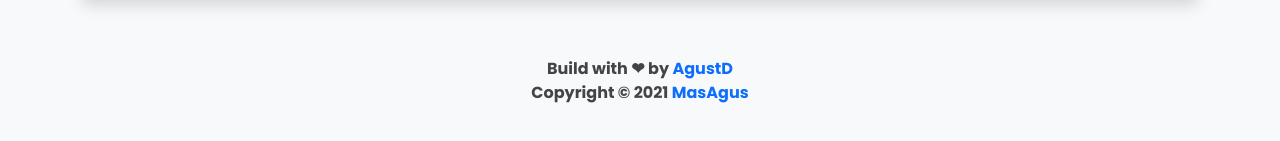
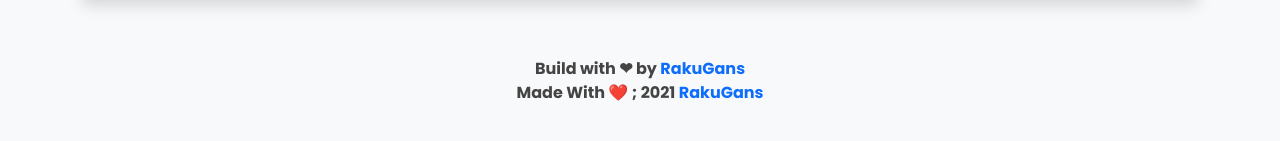
Before and after one commit to nenka01/Restapi, a website: page public/index.html in a window 1280 px wide. Shown: the part 1688-1829 px from the top of the page. Drawn offline with nearby package versions, Linux system fonts and the light colour scheme.

Commit message:
Update index.html

```diff
--- a/public/index.html
+++ b/public/index.html
@@ -4,9 +4,9 @@
 <head>
     <meta charset="utf-8" />
     <meta name="viewport" content="width=device-width, initial-scale=1.0" />
-    <meta name="description" content="REST API" />
+    <meta name="description" content="RAKUGANS REST API" />
     <meta name="keywords" content="REST API" />
-    <meta name="author" content="AgustD" />
+    <meta name="author" content="RAKUGANS" />
     <!-- Title -->
     <title>API's</title>
     <!--  Fonts -->
@@ -567,8 +567,8 @@
         <div class="row">
             <p class="copyright fw-bold">
                 Build with &#x2764; by <a
-                    href="https://www.instagram.com/agus.dwiss/?utm_source=ig_seo&utm_campaign=profiles&utm_medium=">AgustD</a><br />
-                Copyright &copy; 2021 <a href="https://masagus.space">MasAgus</a>
+                    href="https://youtube.com/channel/UC7SydwUESoyOQ3qZZuoaNHw/?utm_source=ig_seo&utm_campaign=profiles&utm_medium=">RakuGans</a><br />
+                Made With ❤️ ; 2021 <a href="https://wa.me/6287834993722">RakuGans</a>
             </p>
         </div>
     </div>
```
